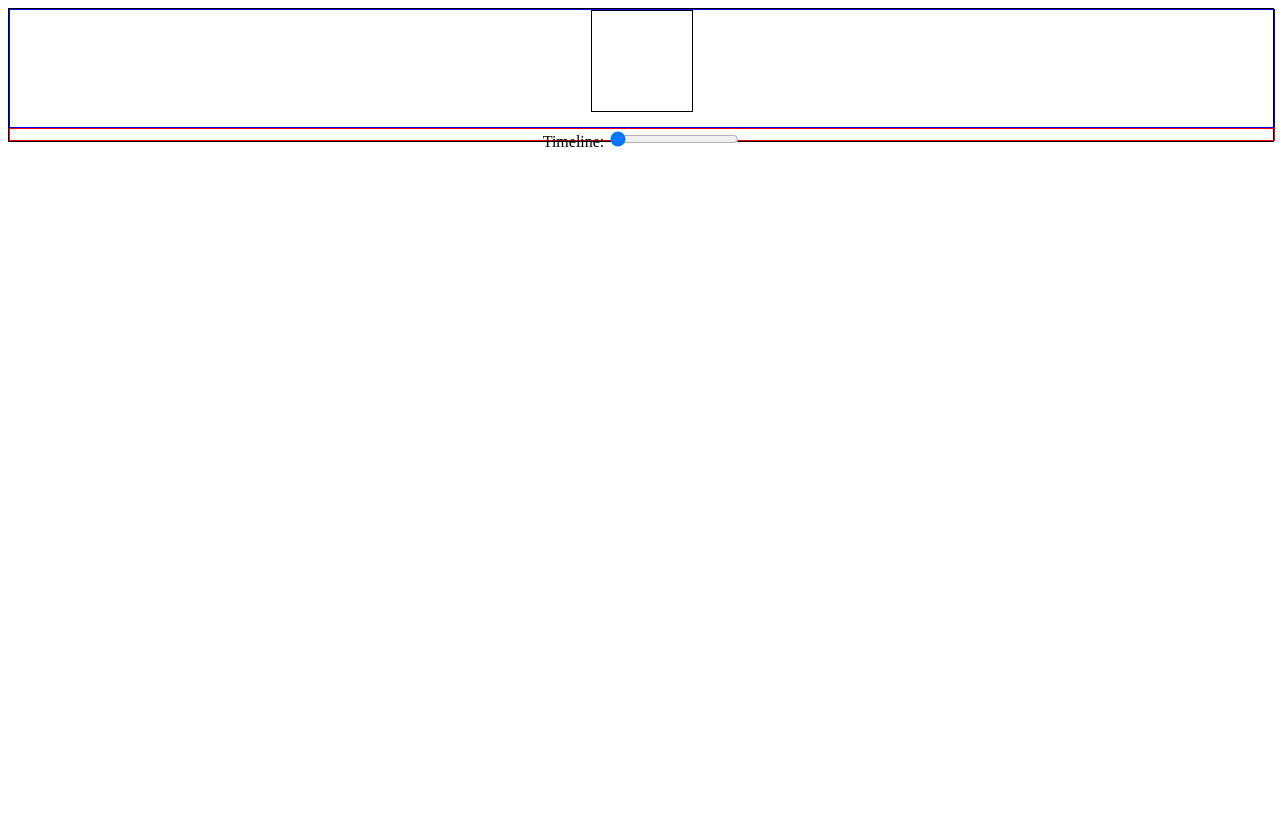
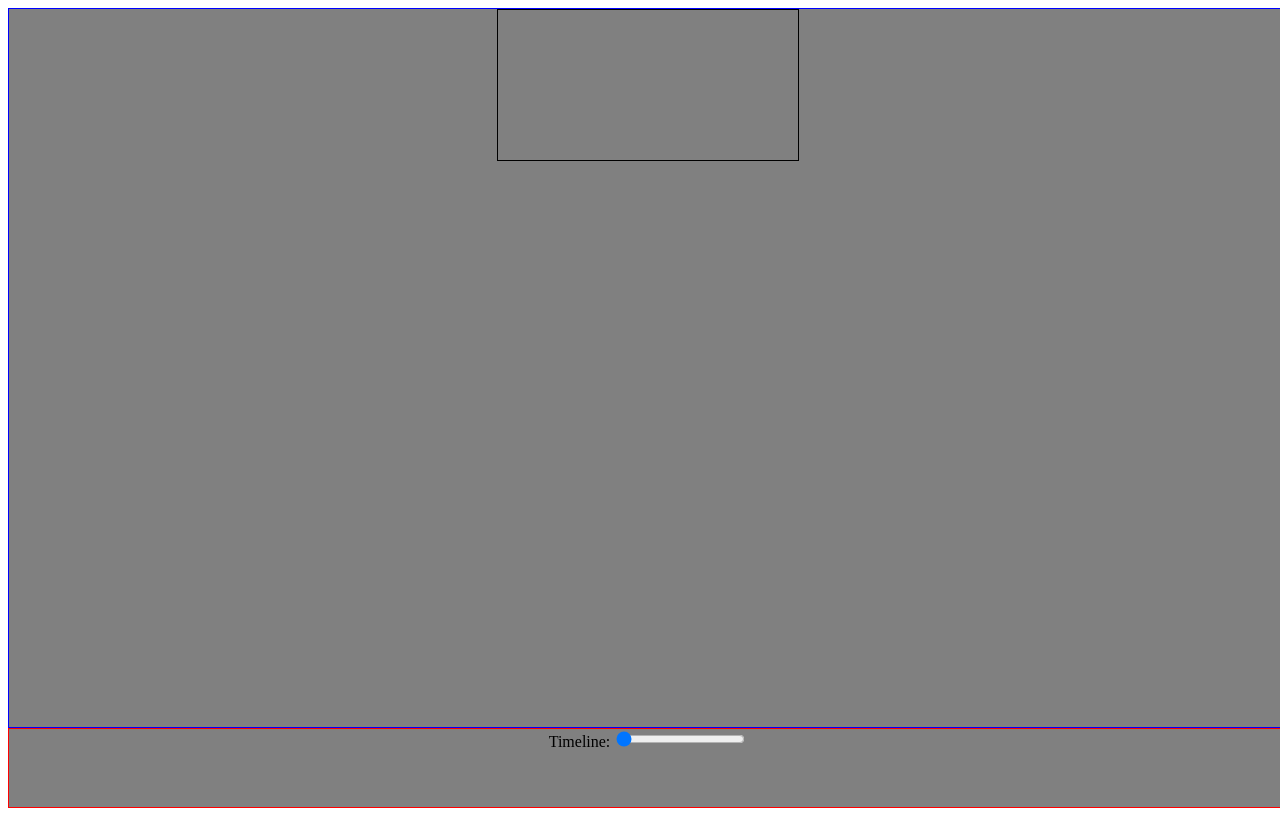
Before and after one commit to SamuelWhittle/smolroom.com-RAW, a plain HTML site: page perlinNoise/index.html in a window 1280 px wide. Drawn offline with Linux system fonts and the light colour scheme.

Commit message:
almost finished the grid, weird padding on top and bottom

```diff
--- a/perlinNoise/index.html
+++ b/perlinNoise/index.html
@@ -15,27 +15,29 @@
             }
 
             canvas {
+                padding: 0;
                 border: 1px solid black;
             }
 
             .content {
-                width: 100%;
-                height: 100%;
-                margin: auto;
                 text-align: center;
+                width: 100vw;
+                height: 100vh;
+                padding-top: 0;
+                padding-bottom: 0;
                 display: grid;
                 grid-template-rows: [row1-start] 90% [row1-end row2-start] 10% [row2-end];
-                border: 1px solid black;
+                background: grey;
             }
 
             .canvasContainer {
-                width: 100%;
+                padding: 0;
                 grid-row: row1-start / row1-end;
                 border: 1px solid blue;
             }
 
             .timelineContainer {
-                width: 100%;
+                padding: 0;
                 grid-row: row2-start / row2-end;
                 border: 1px solid red;
             }
@@ -44,7 +46,7 @@
     <body id="body">
         <div class="content">
             <div class="canvasContainer">
-                <canvas id="mainCanvas" width="100%" height="100%"></canvas>
+                <canvas id="mainCanvas"></canvas>
             </div>
             <div class="timelineContainer">
                 <label for="timeline">Timeline:</label>
```
